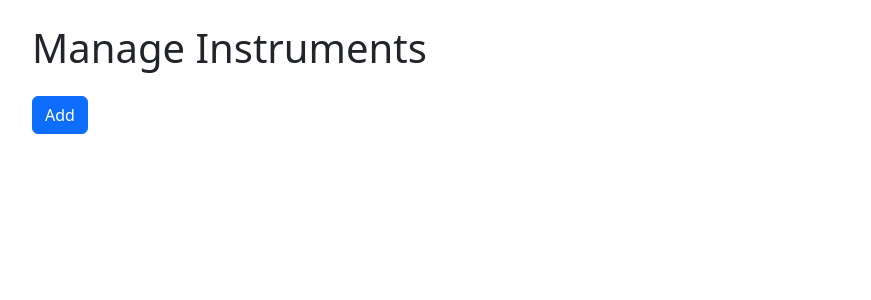
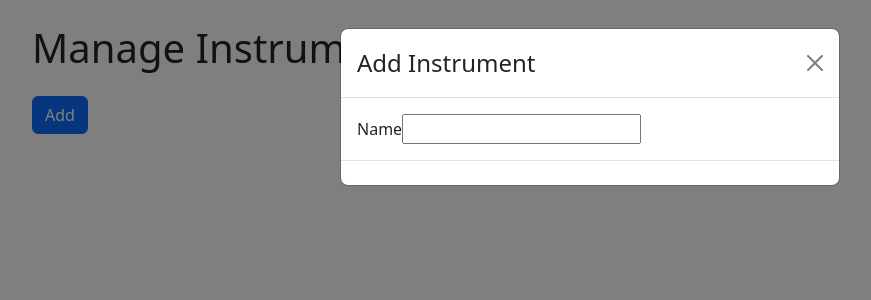
Before and after one commit to nicholasherrick/spd-dashboard-fe, a React (Vite) app: page / in a window 1280 px wide. Both pictures are taken after a click on the button "Add". Shown: the top 300 px of the page, without its empty margins (50-921 px from the left). Built offline with nearby package versions, Linux system fonts and the light colour scheme.

Commit message:
Create initial add modal component

```diff
--- /dev/null
+++ b/src/ts/instruments/components/AddModal.tsx
@@ -0,0 +1,17 @@
+import Modal from "react-bootstrap/Modal";
+import { type AddModalProps } from "../types";
+
+export const AddModal = ({ show, handleHide }: AddModalProps) => {
+  return (
+    <Modal show={show} onHide={handleHide}>
+      <Modal.Header closeButton>
+        <Modal.Title>Add Instrument</Modal.Title>
+      </Modal.Header>
+      <Modal.Body>
+        <label htmlFor="">Name</label>
+        <input type="text" />
+      </Modal.Body>
+      <Modal.Footer></Modal.Footer>
+    </Modal>
+  );
+};
--- a/src/ts/instruments/components/Instruments.tsx
+++ b/src/ts/instruments/components/Instruments.tsx
@@ -1,15 +1,26 @@
+import { useState } from "react";
+
 import PageHeader from "../../shared/components/PageHeader";
 import Button from "../../shared/components/Button";
+import { AddModal } from "./AddModal";
 
 const Instruments = () => {
-  const handleAdd = () => {};
+  const [showModal, setShowModal] = useState(false);
+
+  const handleShow = () => {
+    setShowModal(true);
+  };
+  const handleHide = () => {
+    setShowModal(false);
+  };
 
   return (
     <>
       <PageHeader text="Manage Instruments" />
-      <Button className="btn btn-primary" type="button" onClick={handleAdd}>
+      <Button className="btn btn-primary" type="button" onClick={handleShow}>
         Add
       </Button>
+      <AddModal show={showModal} handleHide={handleHide} />
     </>
   );
 };
--- /dev/null
+++ b/src/ts/instruments/types.ts
@@ -0,0 +1,4 @@
+export interface AddModalProps {
+  show: boolean;
+  handleHide: () => void;
+}
```
